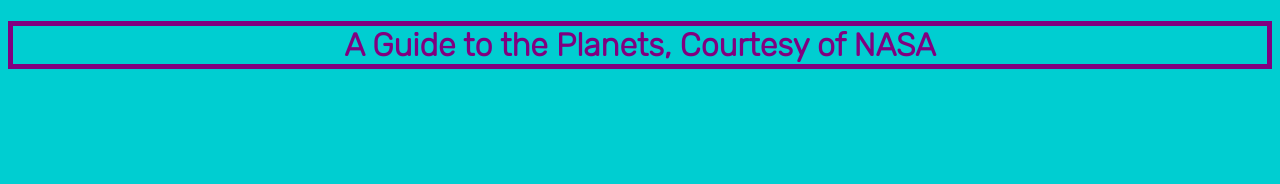
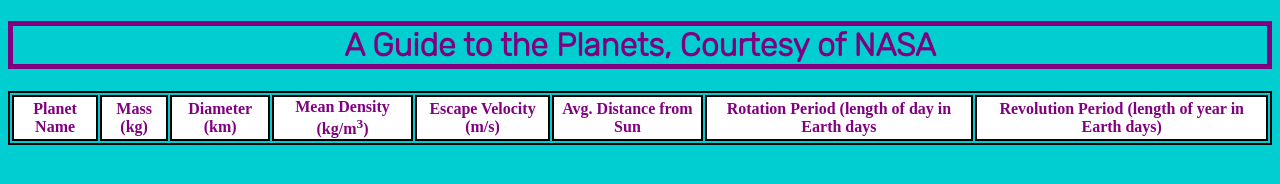
Before and after one commit to jaanzaldo/lab-5, a plain HTML site: page index.html in a window 1280 px wide. Drawn offline with Linux system fonts and the light colour scheme.

Commit message:
Added first row of table

```diff
--- a/css/style.css
+++ b/css/style.css
@@ -6,3 +6,10 @@ h1 {color:#800080;
 	border: 5px solid #800080;
 	text-align: center;
 	}
+
+table {color: #800080;
+	   border: 2px solid black;
+	  }
+th {background-color: white;
+	border: 2px solid black;
+	}
--- a/index.html
+++ b/index.html
@@ -7,8 +7,21 @@
 		<title>ITMD Lab 5: Planets</title>
 	</head>
 	<body>
-	<h1> <b>A Guide to the Planets, Courtesy of NASA</b> </h1>
 
+	<h1> A Guide to the Planets, Courtesy of NASA </h1>
+
+	<table>
+		<tr>
+			<th>Planet Name</th>
+			<th>Mass (kg)</th>
+			<th>Diameter (km)</th>
+			<th>Mean Density (kg/m<sup>3</sup>)</th>
+			<th>Escape Velocity (m/s)</th>
+			<th>Avg. Distance from Sun</th>
+			<th>Rotation Period (length of day in Earth days</th>
+			<th>Revolution Period (length of year in Earth days)</th>
+		</tr>
+	</table>
 
 
 
```
